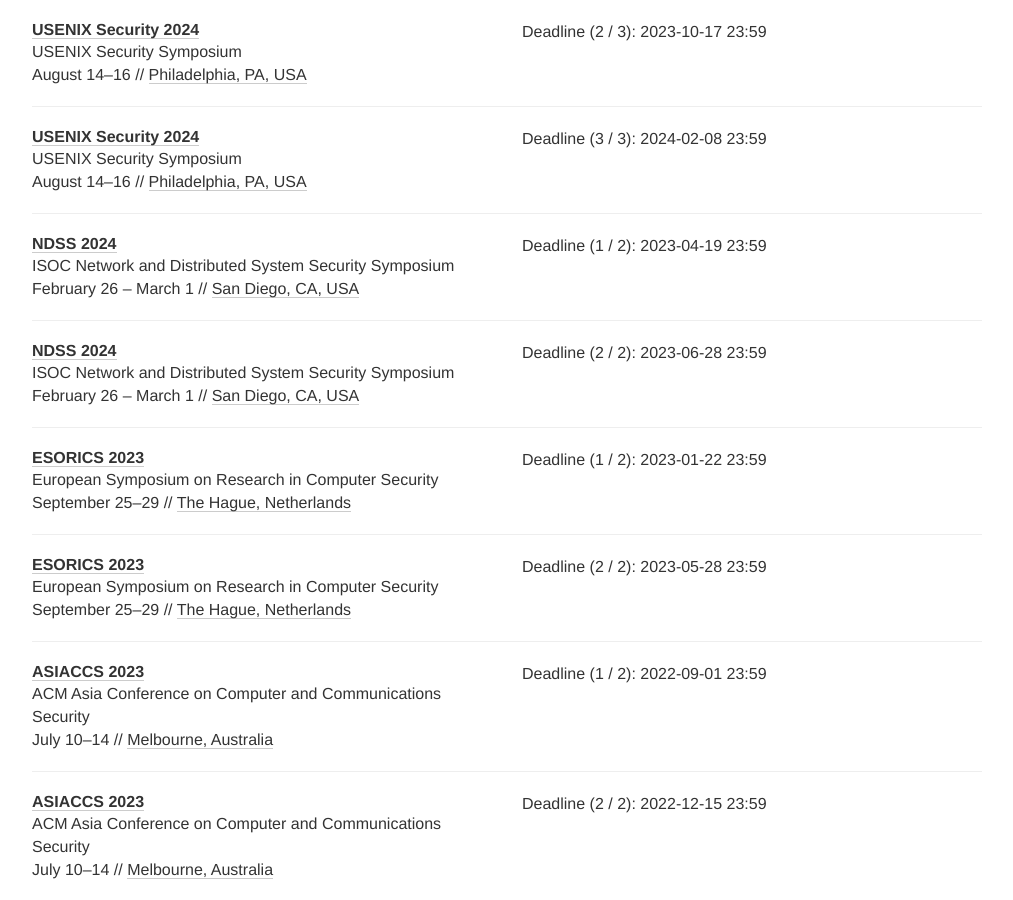
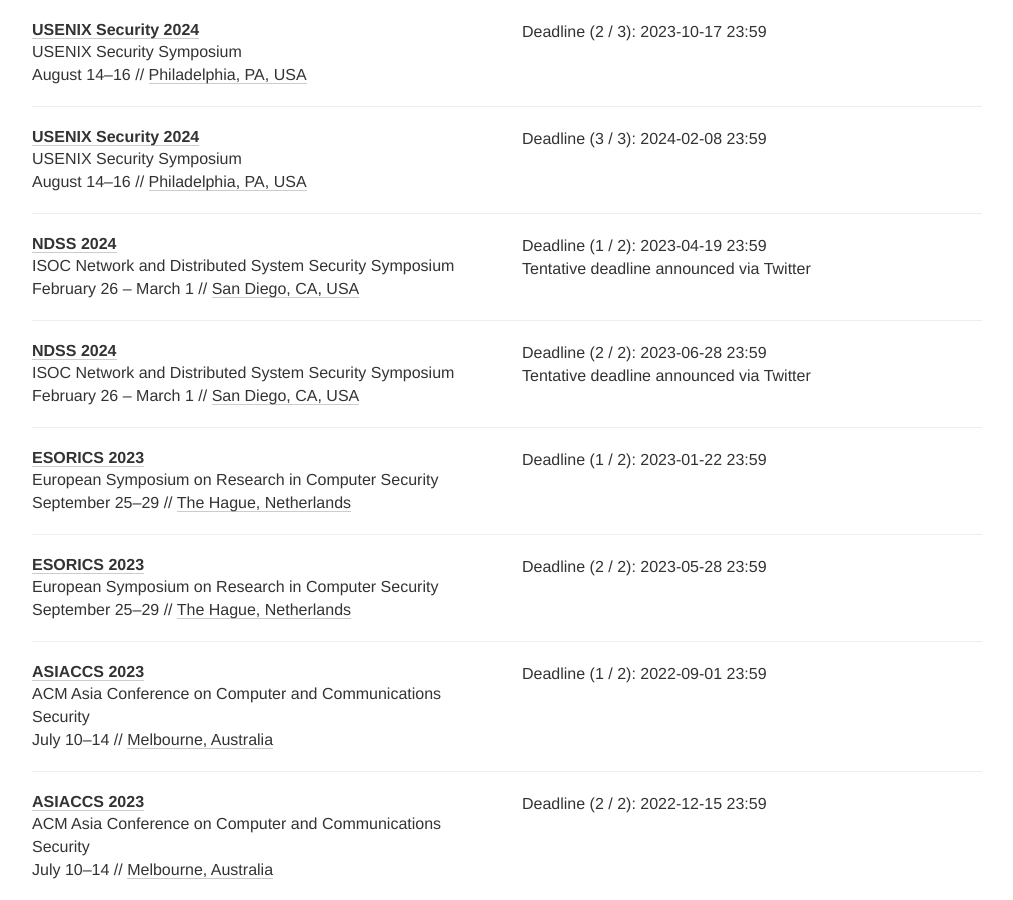
Before and after one commit to sec-deadlines/sec-deadlines.github.io, a Jekyll site: the page built from index.html, in a window 1280 px wide and 900 px high, scrolled down 977 px. Shown: the whole window, without its empty margins (133-1146 px from the left). Built offline with Jekyll 4.4.1, drawn with Linux system fonts in a browser that asks for light colours; nearby versions of some CDN libraries; comment, search, counter and statistics services are not loaded.

Commit message:
Add note

```diff
--- a/_data/conferences.yml
+++ b/_data/conferences.yml
@@ -44,6 +44,7 @@
     - "2023-04-19 23:59"
     - "2023-06-28 23:59"
   date: "February 26 - March 1"
+  comment: Tentative deadline announced via Twitter
   place: San Diego, CA, USA
   tags: [SEC, CONF]
 
```
